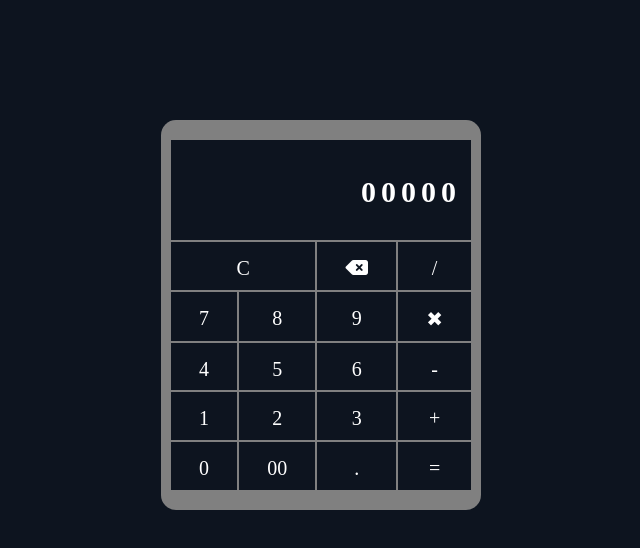
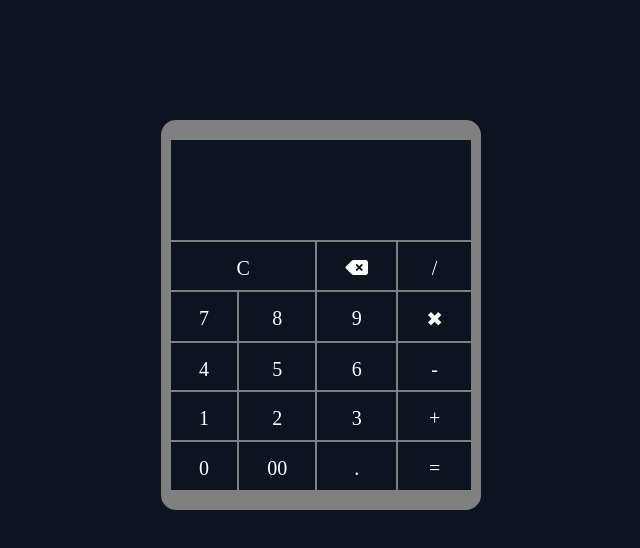
Before and after one commit to awalaj/Calculator, a plain HTML site: page calculator/index.html in a window 1280 px wide. Shown: the whole page, without its empty margins (309-949 px from the left). Drawn offline with nearby package versions, Linux system fonts and the light colour scheme; a web font is replaced by a local one.

Commit message:
Update index.html

```diff
--- a/calculator/index.html
+++ b/calculator/index.html
@@ -13,7 +13,7 @@
     <center style="transform: translateY(120px) translateX(-10px);">
         <div class="container">
             <i id="warning" class="fa-solid fa-circle-info" style="visibility: hidden; position: absolute; top: 25px; transform: translateX(5px);font-size: 13px;color: rgb(253, 89, 89);"><span>operating limit max</span></i>
-            <div class="results">00000</div>
+            <div class="results"></div>
             <div id="clearEntry">C</div>
             <div id="remove"><i class="fa-solid fa-delete-left"></i></div>
             <div class="number">/</div>
```
